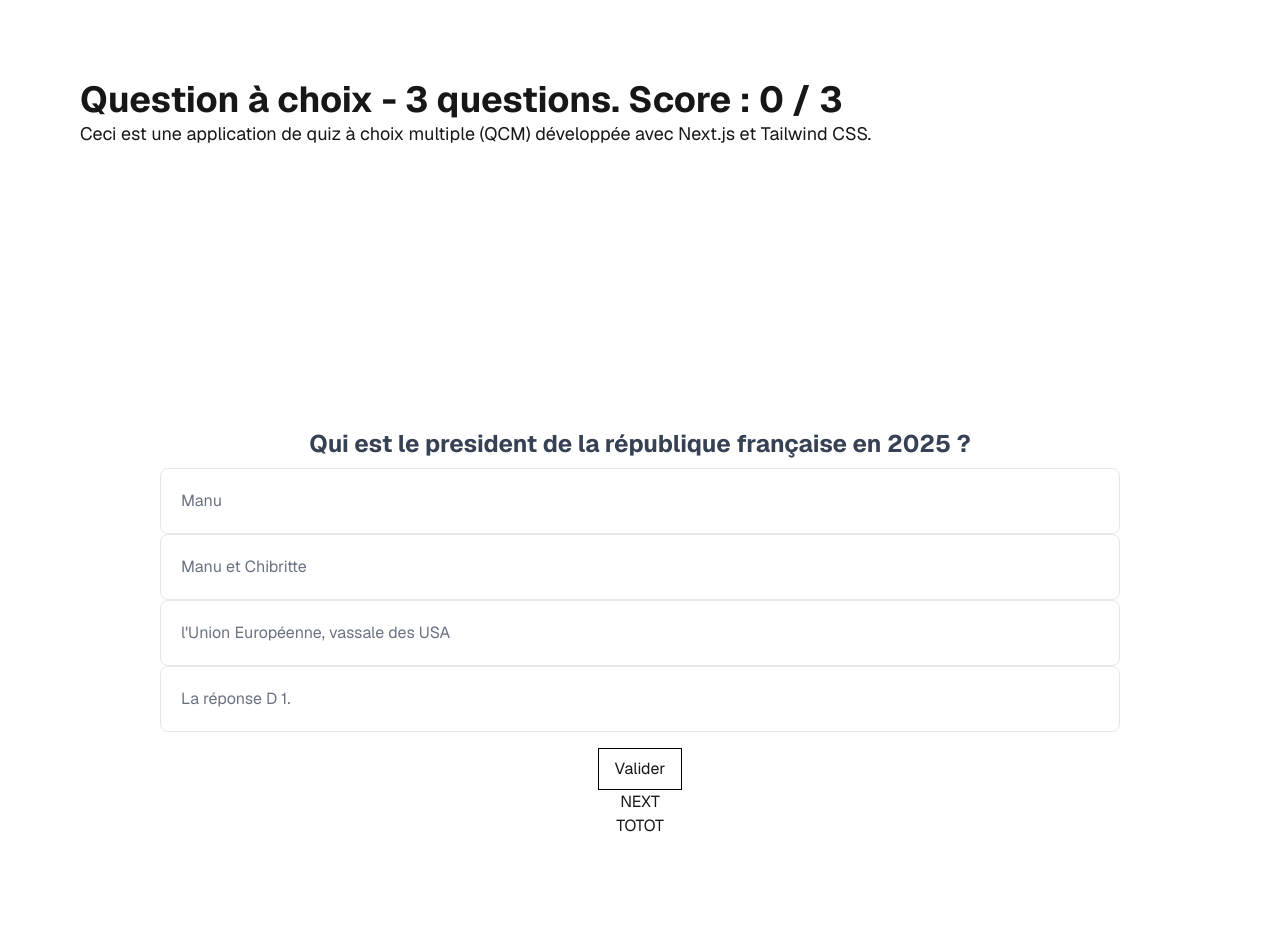
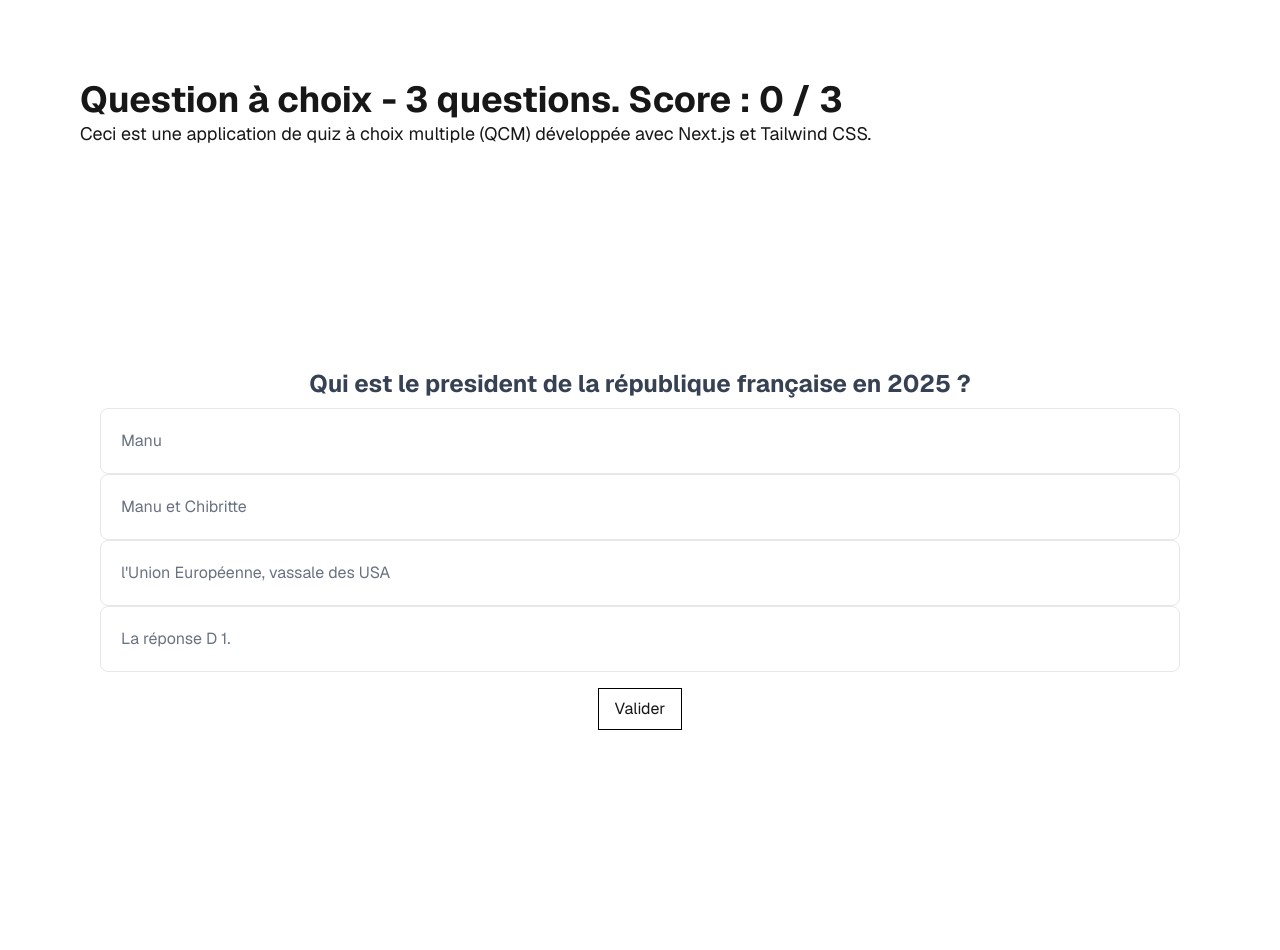
Before and after one commit to laurent972/concours, a Next.js app: page / in a window 1280 px wide. Shown: the top 950 px of the page. Built offline with nearby package versions, Linux system fonts and the light colour scheme.

Commit message:
spacing + button next

```diff
--- a/src/app/page.js
+++ b/src/app/page.js
@@ -31,7 +31,7 @@ export default function Home() {
           Ceci est une application de quiz à choix multiple (QCM) développée
           avec Next.js et Tailwind CSS.
         </p>
-        <div className="text-center mx-auto container p-20 ">
+        <div className="text-center mx-auto container p-5 h-screen overflow-hidden">
           {data.map((question, id) => {
             const datas = { ...question, id };
             return <BlocQuestion key={id} {...datas} />;
--- a/src/components/BlocQuestion.jsx
+++ b/src/components/BlocQuestion.jsx
@@ -1,5 +1,5 @@
 import { scoreContext } from '@/app/context/score';
-import React, { createRef, useContext, useRef, useState } from 'react'
+import React, { useContext, useState } from 'react'
 
 export default function BlocQuestion( {...props }) {
     //console.log(props);
@@ -13,9 +13,6 @@ export default function BlocQuestion( {...props }) {
     const [goodAnswerState, setGoodAnswerState] = useState(null);
     const [message, setMessage] = useState("");
     const {score, setScore} = useContext(scoreContext);
-    const idRef = useRef();
-
-  console.log(idRef);
 
 
     const handleSubmit = (e) => {
@@ -45,7 +42,7 @@ export default function BlocQuestion( {...props }) {
 
   return (
     <>
-      <div ref={idRef} id={id} className="bloc-question py-50 flex flex-col">
+      <div id={id} className="bloc-question py-50 flex flex-col">
         <h2 className='text-2xl font-bold text-gray-700 pb-2'>{question}</h2>
         <form id={question} onSubmit={handleSubmit}>
           {
@@ -74,16 +71,19 @@ export default function BlocQuestion( {...props }) {
               Valider
             </button>
           </form>
-           <div className={`mt-2 block bg-blue-50 p-6 border border-solid border-blue-100 w-full ${ answered ? 'block' : 'hidden'}`}>
+           <div className={`mt-2 block bg-blue-50 p-6 border border-solid border-blue-100 w-full text-left ${ answered ? 'block' : 'hidden'}`}>
             <p className='font-bold text-2xl'>{message}</p>
             <p>Réponse(s): {goodAnswer} </p>
             <strong>Explication :</strong> {props.explication}
           </div>
-            <button onClick={() => {
+            <button
+            onClick={() => {
               const nextId = document.getElementById(id+1)
               nextId.scrollIntoView({behavior:"smooth"})
-            }}>NEXT</button>
-            <a href={`#${id+1}`}>TOTOT</a>
+            }}
+            className={`border border-gray-400 text-gray-400 px-4 py-2 mt-4 cursor-pointer w-[100px] mx-auto ${ answered ? 'block' : 'hidden'}`}
+            >NEXT</button>
+
 
       </div>
 
```
